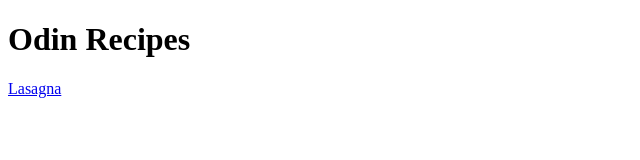
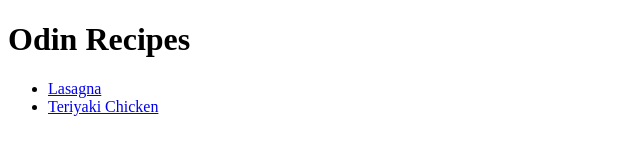
Before and after one commit to DavePerera/odin-recipes, a plain HTML site: page index.html in a window 1280 px wide. Shown: the whole page, without its empty margins (0-640 px from the left). Drawn offline with Linux system fonts and the light colour scheme.

Commit message:
edit index.html

```diff
--- a/index.html
+++ b/index.html
@@ -8,6 +8,10 @@
 </head>
 <body>
     <h1>Odin Recipes</h1>
-    <a href="recipes/lasagna.html">Lasagna</a>
+    <ul>
+        <li><a href="recipes/lasagna.html">Lasagna</a></li>
+        <li><a href="recipes/teriyakiChicken.html">Teriyaki Chicken</a></li>
+    </ul>
+
 </body>
 </html>
```
